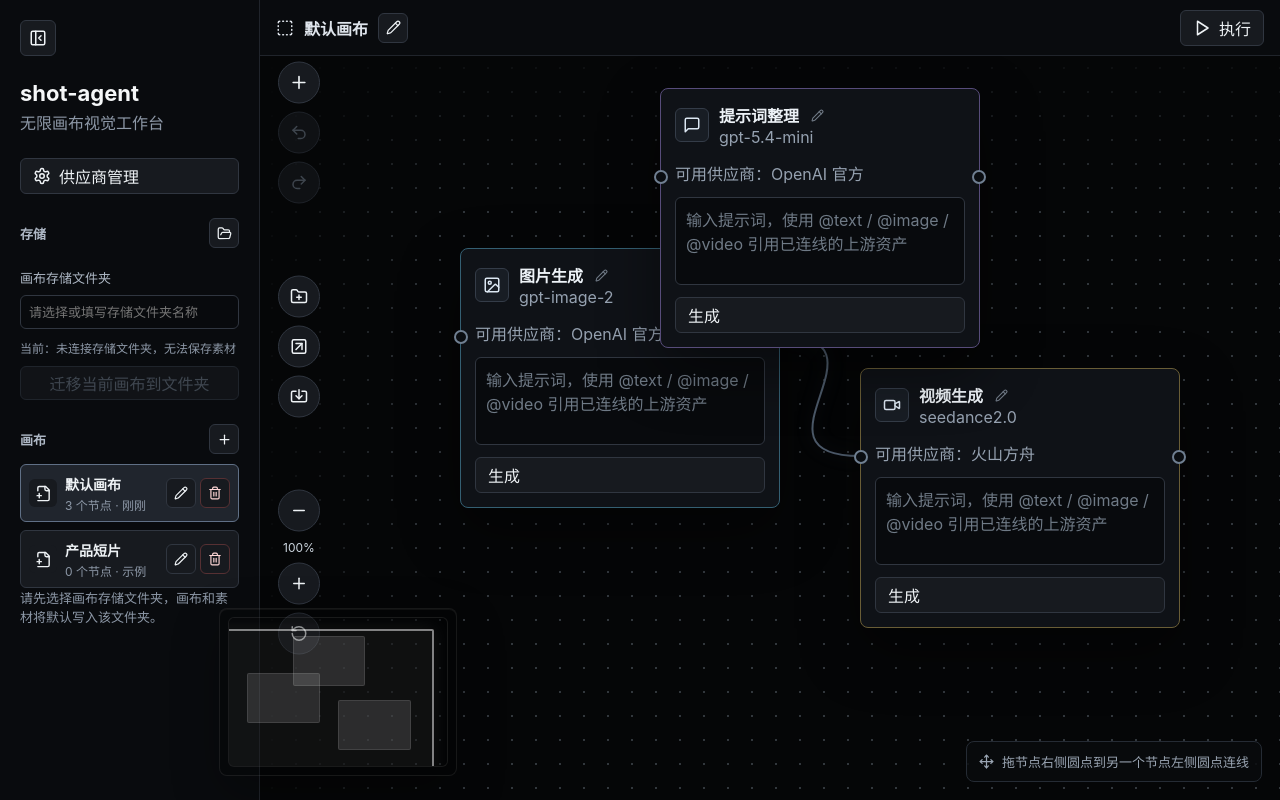
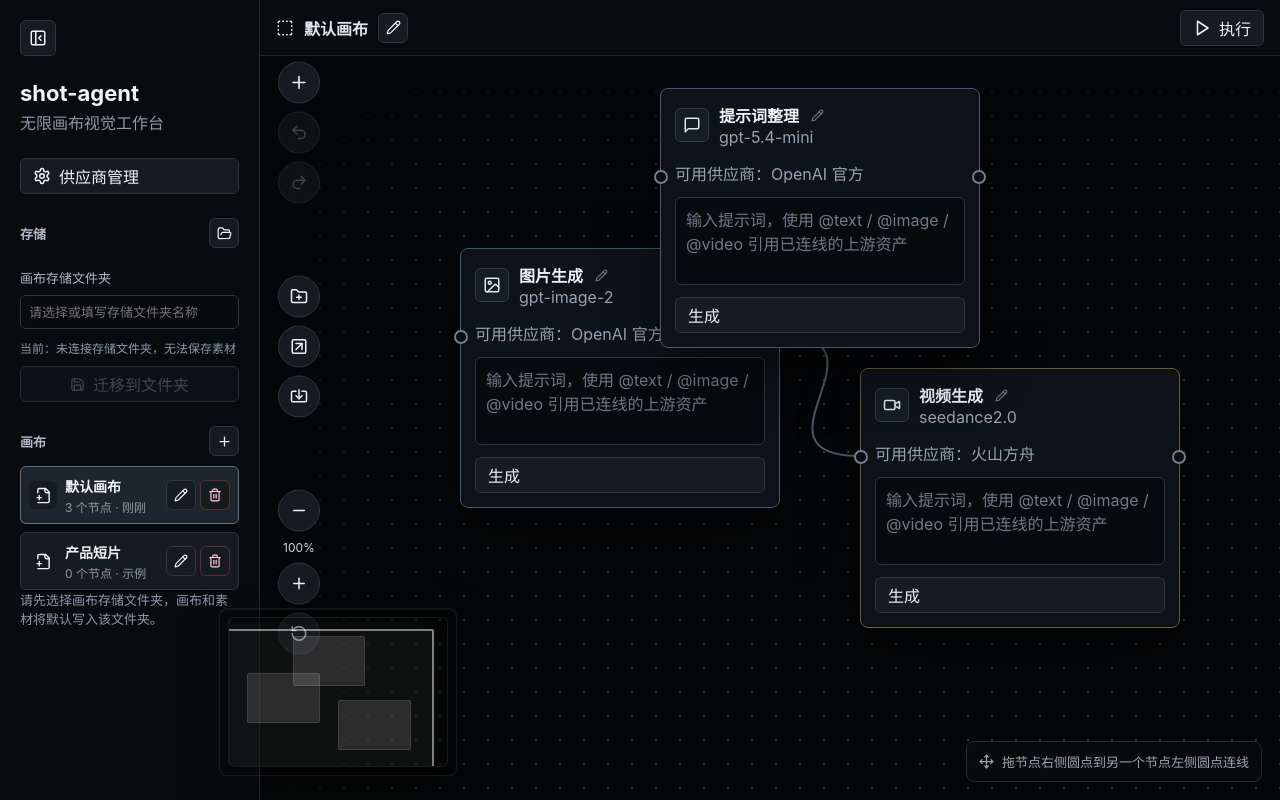
Before and after one commit to TCmatj/shot-agent, a React (Vite) app: page / in a window 1280 px wide. Built offline with nearby package versions, Linux system fonts and the light colour scheme.

Commit message:
style: 美化画布迁移按钮

```diff
--- a/src/app/App.css
+++ b/src/app/App.css
@@ -165,9 +165,25 @@ button:disabled {
 }
 
 .storage-migrate-button {
+  background: #10151b;
+  border-color: #3c4652;
+  color: #eef2f5;
   justify-content: center;
-  min-height: 34px;
+  min-height: 36px;
   width: 100%;
+}
+
+.storage-migrate-button svg {
+  color: #8dffbc;
+}
+
+.storage-migrate-button:not(:disabled):hover {
+  background: #18212a;
+  border-color: #6b7d90;
+}
+
+.storage-migrate-button:disabled svg {
+  color: #66717f;
 }
 
 .canvas-list {
--- a/src/app/App.tsx
+++ b/src/app/App.tsx
@@ -2897,9 +2897,15 @@ export function App() {
             type="button"
             className="storage-migrate-button"
             disabled={!folderStorageReady || !rootDirectoryHandle}
+            title={
+              folderStorageReady && rootDirectoryHandle
+                ? '将当前浏览器中的画布数据写入已选择的文件夹'
+                : '请先选择画布存储文件夹'
+            }
             onClick={() => void migrateCurrentWorkspaceToFolder()}
           >
-            迁移当前画布到文件夹
+            <Save size={15} />
+            <span>迁移到文件夹</span>
           </button>
         </section>
         <section className="panel">
```
